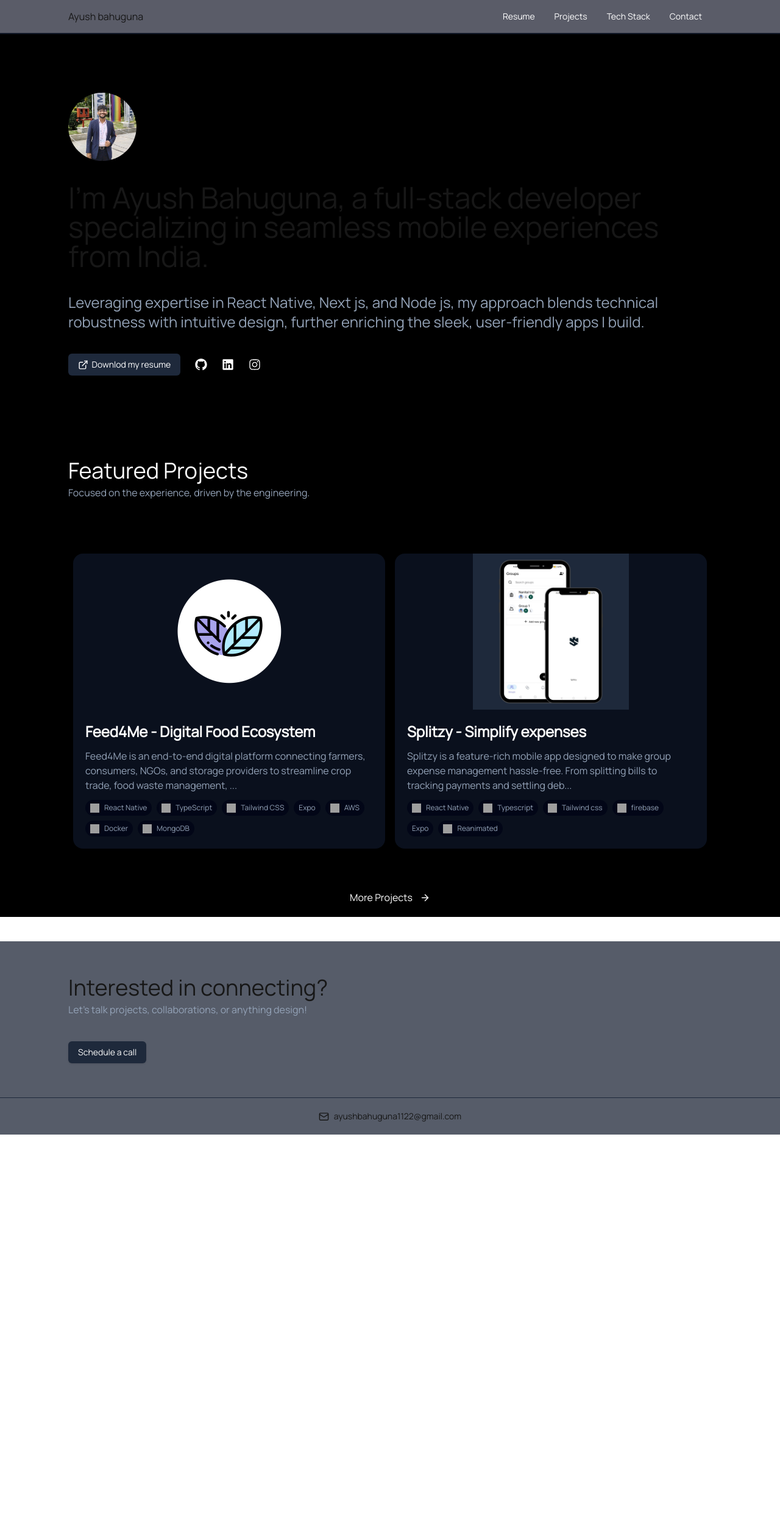
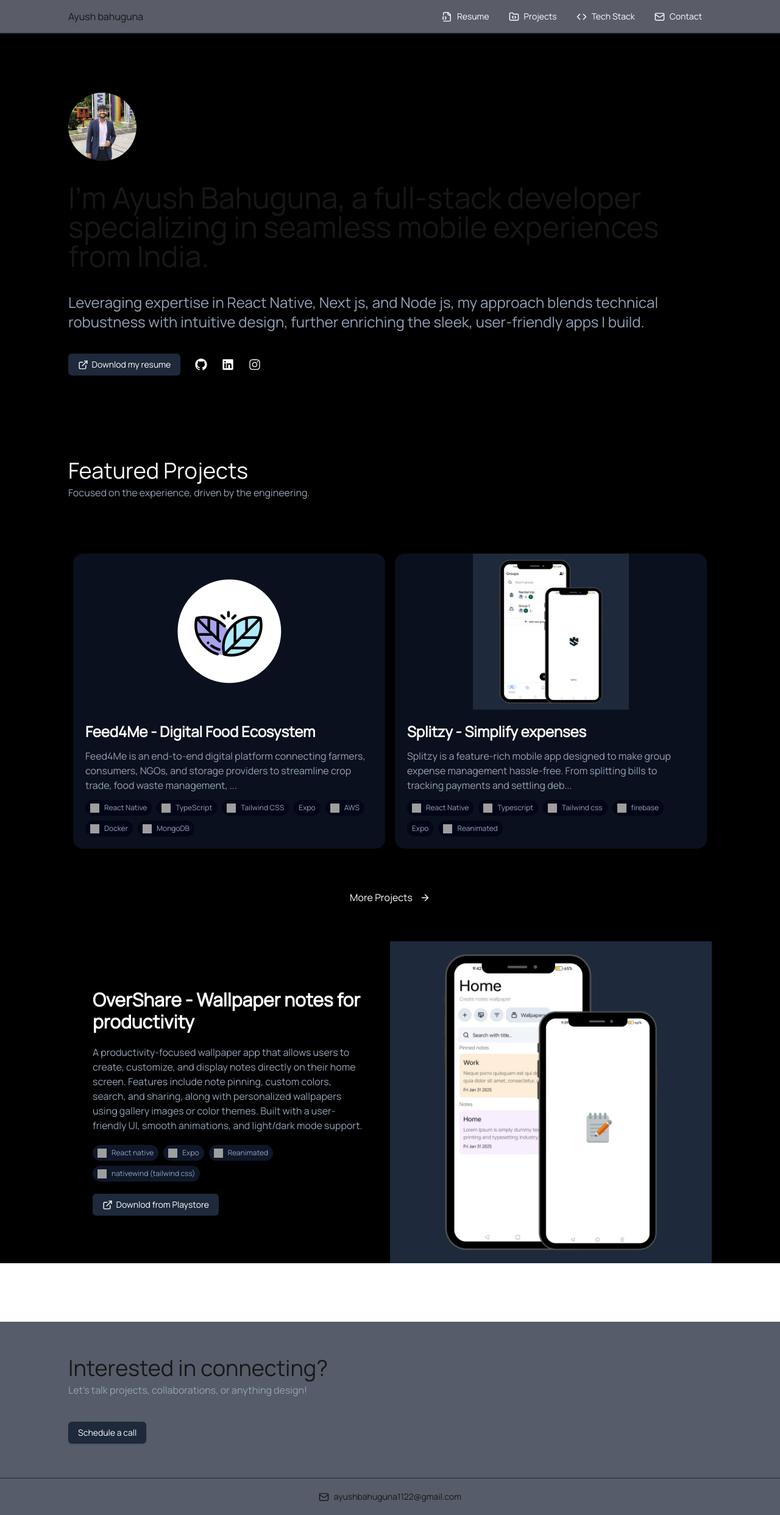
Before and after one commit to ayush735bahuguna/portfolio, a Next.js app: page / in a window 1280 px wide. Shown: the whole page at 61% size. Before the commit the page ends 1861 px from the top, so only its background shows below. Built offline with nearby package versions, Linux system fonts and the light colour scheme; grey boxes are pictures that could not be loaded.

Commit message:
add responsiveness for mobile view

```diff
--- a/app/Techstack/page.tsx
+++ b/app/Techstack/page.tsx
@@ -4,17 +4,17 @@ import React from "react";
 
 const SkillItem = ({ Skill }: { Skill: { name: string; link: string } }) => {
   return (
-    <div className="gap-2 items-center justify-end p-2 rounded-xl w-24 bg-gray-900 hover:bg-gray-800 flex flex-col">
+    <div className="gap-2 items-center justify-end p-2 rounded-xl min-w-24 bg-gray-900/70 hover:bg-gray-900 flex flex-col group cursor-pointer">
       {Skill.link && (
         <Image
           src={Skill.link}
           width={50}
           height={50}
-          className="aspect-square"
+          className="group-hover:scale-90 transition-all group-hover:invert"
           alt={Skill.name}
         />
       )}
-      <p className="text-sm text-center">{Skill.name}</p>
+      <p className="text-sm text-center group-hover:scale-90">{Skill.name}</p>
     </div>
   );
 };
@@ -31,12 +31,12 @@ export default function page() {
       </div>
 
       <div className="mb-24">
-        <div className="rounded-3xl mb-5">
-          <p className="text-2xl text-white">
+        <div className="rounded-3xl mb-12">
+          <p className="text-2xl text-white max-md:text-center max-md:mb-4">
             Technologies I love to build with
           </p>
 
-          <div className="flex flex-wrap gap-2 py-4">
+          <div className="flex items-center justify-start max-md:justify-center flex-wrap gap-5 py-4">
             {SkillJSON?.map(
               (Skill: { name: string; link: string }, index: number) => (
                 <div key={index}>
@@ -48,9 +48,11 @@ export default function page() {
         </div>
 
         <div className="rounded-3xl my-5">
-          <p className="text-2xl text-white">Software I love to work with</p>
+          <p className="text-2xl text-white max-md:text-center max-md:mb-4">
+            Software I love to work with
+          </p>
 
-          <div className="flex items-center justify-start flex-wrap gap-2 py-4">
+          <div className="flex items-center justify-start max-md:justify-center flex-wrap gap-5 py-4">
             {SoftwareJSON?.map((Skill, index) => (
               <div key={index}>
                 <SkillItem Skill={Skill} />
--- a/app/page.tsx
+++ b/app/page.tsx
@@ -6,10 +6,7 @@ export default function page() {
   return (
     <div className="max-w-7xl mx-auto">
       <Hero />
-      {/* <Skills /> */}
       <Projects />
-      {/* <Services /> */}
-      {/* <Contact /> */}
     </div>
   );
 }
--- a/components/Home/Components/Projects/ProjectCard.tsx
+++ b/components/Home/Components/Projects/ProjectCard.tsx
@@ -22,10 +22,10 @@ export default function ProjectCard({
     <Link
       href={link ? link : "/Project?slug=" + slug}
       target="_blank"
-      className="md:w-1/2 p-2"
+      className="md:w-1/2 p-2 "
     >
       <div
-        className="bg-slate-900/70 rounded-2xl flex flex-col
+        className="bg-slate-900/70 rounded-2xl flex flex-col hover:scale-95 transition-all
        items-center justify-between max-md:justify-center flex-wrap-reverse overflow-hidden"
       >
         <Image src={imageUrl} className="w-1/2 h-auto contain" alt="" />
--- a/components/Home/Hero.tsx
+++ b/components/Home/Hero.tsx
@@ -17,7 +17,7 @@ export default function Hero() {
     >
       <Image
         src={require("@/app/assets/pic.jpeg")}
-        className="w-28 aspect-square rounded-full"
+        className="w-28 aspect-square rounded-full hover:scale-95 transition-all cursor-pointer"
         alt="profile pic"
       />
       <p className="text-5xl text-whitesmoke max-md:text-3xl">
--- a/components/Home/Projects.tsx
+++ b/components/Home/Projects.tsx
@@ -1,10 +1,12 @@
 import React from "react";
 import ProjectCard from "./Components/Projects/ProjectCard";
-import { ArrowRight } from "lucide-react";
+import { ArrowRight, ExternalLink } from "lucide-react";
 import Link from "next/link";
 import SplitzyImage from "@/app/assets/splitzy.png";
-// import OverShareImage from "@/app/assets/overshare.png";
+import OverShareImage from "@/app/assets/overshare.png";
 import Feed4MeImage from "@/app/assets/FEED4ME.png";
+import Image from "next/image";
+import { Button } from "../ui/button";
 
 export default function Projects() {
   return (
@@ -55,32 +57,6 @@ export default function Projects() {
           imageUrl={Feed4MeImage}
         />
 
-        {/* <ProjectCard
-          name="OverShare - Wallpaper notes for productivity"
-          slug={"overshare"}
-          description="A productivity-focused wallpaper app that allows users to create, customize, and display notes directly on their home screen. Features include note pinning, custom colors, search, and sharing, along with personalized wallpapers using gallery images or color themes. Built with a user-friendly UI, smooth animations, and light/dark mode support."
-          Technologies={[
-            {
-              name: "React native",
-              link: "https://cdn.jsdelivr.net/gh/devicons/devicon@latest/icons/react/react-original.svg",
-            },
-            {
-              name: "Expo",
-              link: "https://cdn.jsdelivr.net/gh/devicons/devicon@latest/icons/nodejs/nodejs-original-wordmark.svg",
-            },
-            {
-              name: "Reanimated",
-              link: "https://cdn.jsdelivr.net/gh/devicons/devicon@latest/icons/express/express-original.svg",
-            },
-            {
-              name: "nativewind (tailwind css)",
-              link: "https://cdn.jsdelivr.net/gh/devicons/devicon@latest/icons/bootstrap/bootstrap-original.svg",
-            },
-          ]}
-          link="https://play.google.com/store/apps/details?id=com.ayushbahuguna1122.overshare"
-          imageUrl={OverShareImage}
-        /> */}
-
         <ProjectCard
           name="Splitzy - Simplify expenses"
           slug={"splitzy"}
@@ -124,6 +100,77 @@ export default function Projects() {
         <p>More Projects</p>
         <ArrowRight size={17} />
       </Link>
+
+      <div className="flex flex-row max-md:flex-col-reverse mb-24">
+        <div className="flex flex-col p-10 max-md:p-2 max-md:pt-5 items-start justify-center gap-5">
+          <p className="text-3xl font-semibold text-white">
+            OverShare - Wallpaper notes for productivity
+          </p>
+          <p className="text-slate-400">
+            {
+              "A productivity-focused wallpaper app that allows users to create, customize, and display notes directly on their home screen. Features include note pinning, custom colors, search, and sharing, along with personalized wallpapers using gallery images or color themes. Built with a user-friendly UI, smooth animations, and light/dark mode support."
+            }
+          </p>
+          <div className="flex gap-2 flex-wrap">
+            {[
+              {
+                name: "React native",
+                link: "https://cdn.jsdelivr.net/gh/devicons/devicon@latest/icons/react/react-original.svg",
+              },
+              {
+                name: "Expo",
+                link: "https://cdn.jsdelivr.net/gh/devicons/devicon@latest/icons/nodejs/nodejs-original-wordmark.svg",
+              },
+              {
+                name: "Reanimated",
+                link: "https://cdn.jsdelivr.net/gh/devicons/devicon@latest/icons/express/express-original.svg",
+              },
+              {
+                name: "nativewind (tailwind css)",
+                link: "https://cdn.jsdelivr.net/gh/devicons/devicon@latest/icons/bootstrap/bootstrap-original.svg",
+              },
+            ]?.map((Skill, index) => {
+              return (
+                <span
+                  key={index}
+                  className="gap-2 flex justify-center items-center rounded-full py-1 w-fit px-2 bg-slate-900"
+                >
+                  {Skill.link && (
+                    <Image
+                      src={Skill.link}
+                      width={15}
+                      height={15}
+                      className="aspect-square"
+                      alt={Skill.name}
+                    />
+                  )}
+                  <p className="text-[12px] text-slate-400">{Skill.name}</p>
+                </span>
+              );
+            })}
+          </div>
+
+          <Link
+            href={
+              "https://play.google.com/store/apps/details?id=com.ayushbahuguna1122.overshare"
+            }
+            target="_blank"
+          >
+            <Button
+              variant={"secondary"}
+              className="bg-slate-800 hover:bg-slate-700 text-white"
+            >
+              <ExternalLink size={17} />
+              &nbsp; Downlod from Playstore
+            </Button>
+          </Link>
+        </div>
+        <Image
+          src={OverShareImage}
+          className="w-1/2 max-md:w-full h-auto contain"
+          alt=""
+        />
+      </div>
     </div>
   );
 }
--- a/components/Navbar.tsx
+++ b/components/Navbar.tsx
@@ -2,6 +2,7 @@ import React from "react";
 
 import { Button } from "@/components/ui/button";
 import Link from "next/link";
+import { Code, FileJson2Icon, FolderCodeIcon, MailIcon } from "lucide-react";
 
 export default function Navbar() {
   return (
@@ -17,24 +18,29 @@ export default function Navbar() {
           target="_blank"
         >
           <Button variant={"link"} className="text-white gap-2">
-            <p>Resume</p>
+            <FileJson2Icon size={17} />
+            <p className="max-sm:hidden">Resume</p>
           </Button>
         </Link>
 
         <Link href={"/Projects/#"}>
           <Button variant={"link"} className="text-white gap-2">
-            <p>Projects</p>
+            <FolderCodeIcon size={17} />
+
+            <p className="max-sm:hidden">Projects</p>
           </Button>
         </Link>
 
         <Link href={"/Techstack/#"}>
           <Button variant={"link"} className="text-white gap-2">
-            <p>Tech Stack</p>
+            <Code size={17} />
+            <p className="max-sm:hidden">Tech Stack</p>
           </Button>
         </Link>
         <Link href={"/Contact/#"}>
           <Button variant={"link"} className="text-white gap-2">
-            <p>Contact</p>
+            <MailIcon size={17} />
+            <p className="max-sm:hidden">Contact</p>
           </Button>
         </Link>
       </div>
```
